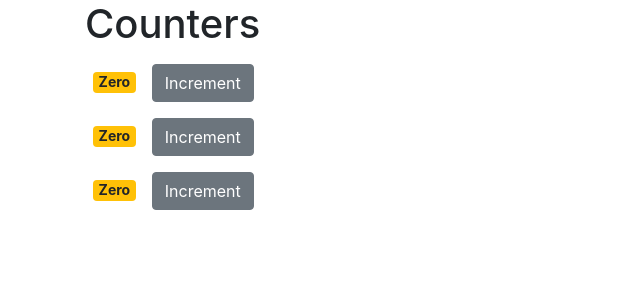
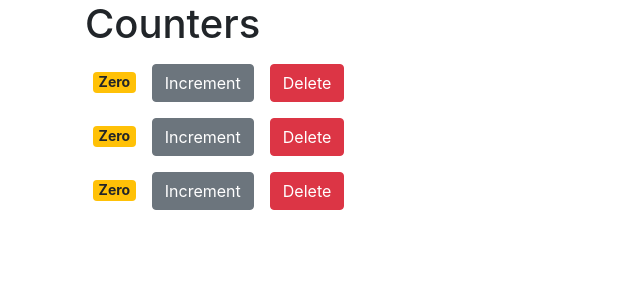
Before and after one commit to chrisvasqm/react-counter-app, a React (Create React App) app: page / in a window 1280 px wide. Shown: the top 300 px of the page, without its empty margins (0-640 px from the left). Built offline with nearby package versions, Linux system fonts and the light colour scheme.

Commit message:
Add button

```diff
--- a/src/components/counter.jsx
+++ b/src/components/counter.jsx
@@ -17,6 +17,7 @@ class Counter extends Component {
         >
           Increment
         </button>
+        <button className="btn btn-md m-2 btn-danger">Delete</button>
       </div>
     );
   }
```
